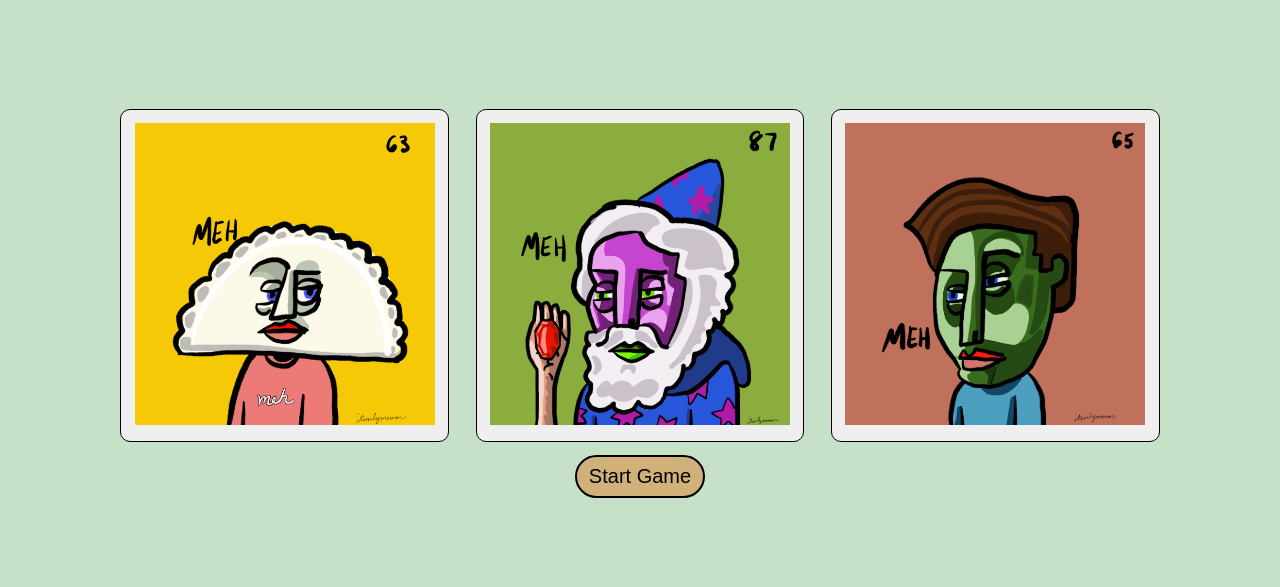
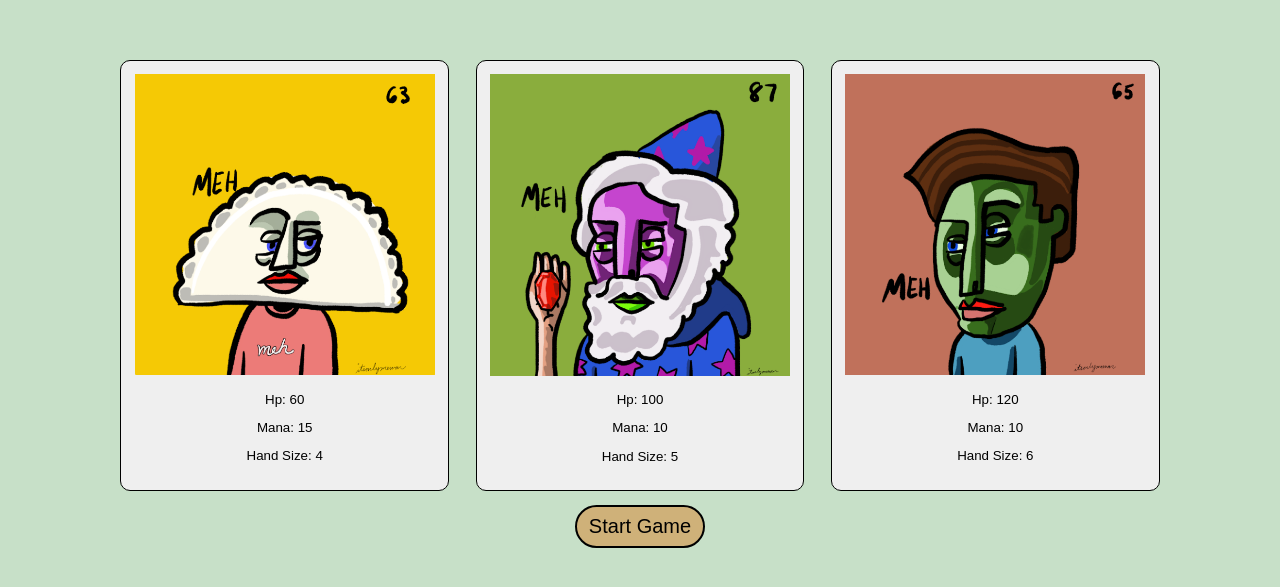
Before and after one commit to davidbarbi3r/meh-fight-ts, a React (Create React App) app: page / in a window 1280 px wide. Shown: the part 103-690 px from the top of the page. Built offline with nearby package versions, Linux system fonts and the light colour scheme.

Commit message:
+ display hero stats in selection + diff handSize

```diff
--- a/src/App.tsx
+++ b/src/App.tsx
@@ -15,7 +15,6 @@ import Cards from './component/Cards';
   - Crit / Missed / normal dmg with attack cards,
   - Loot when an Enemy is dead (card ? object ? gold ?),
   - multiple enemies in same fight ?
-  - Display hero caracteristics in hero selection
   - Fight animations
 */
 
@@ -37,7 +36,7 @@ function App() {
   }
 
   const startFight = (deck: CardModel[]):void => {
-    let hand:CardModel[] = deck.splice(0,5)
+    let hand:CardModel[] = deck.splice(0,heroSelected.handSize)
     setEnemies(enemies.splice(1))
     setIsFighting(true)
     setHand(hand)
@@ -60,12 +59,12 @@ function App() {
 
   const drawCards= ():void => {
     let hand:CardModel[] = []
-    if (deck.length > 5) {
-      hand = deck.splice(0,5)
+    if (deck.length > heroSelected.handSize) {
+      hand = deck.splice(0,heroSelected.handSize)
     } else {
       setDeck(prev => [...prev, ...discardPile])
       setDiscardPile([])
-      hand = deck.splice(0,5)
+      hand = deck.splice(0, heroSelected.handSize)
     }
     setHand(hand)
   }
--- a/src/component/Intro.tsx
+++ b/src/component/Intro.tsx
@@ -1,9 +1,14 @@
 function Intro(props:any) {
 
-    const heroImgHtml = props.heroArray.map((hero: { id: number; img: string; name: string;}) =>
+    const heroImgHtml = props.heroArray.map((hero: { id: number; img: string; name: string; hp: number; mana: number; handSize: number}) =>
             <button className='game-starter-char'
                     onClick={() => props.selectHero(hero.id)} key={hero.id}>
                 <img src={`./images/heros/${hero.img}`} alt={`${hero.name}`}></img>
+                <div className="Stats">
+                    <p>Hp: {hero.hp}</p>
+                    <p>Mana: {hero.mana}</p>
+                    <p>Hand Size: {hero.handSize}</p>
+                </div>
             </button>
         )
     return (
--- a/src/data/Data.tsx
+++ b/src/data/Data.tsx
@@ -12,7 +12,8 @@ export interface HeroModel {
      img: string,
      crit: number,
      critDmg: number,
-     miss: number
+     miss: number,
+     handSize: number,
 }
 
 export interface EnemyModel {
@@ -52,7 +53,8 @@ class Hero implements HeroModel{
         public img: string,
         public crit: number, //increase crit probability
         public critDmg: number, //increase crit damages
-        public miss: number //increase missed attack probability
+        public miss: number, //increase missed attack probability
+        public handSize: number
      ){}
 }
 
@@ -107,9 +109,9 @@ class Card implements CardModel{
 /* --- Data Arrays --- */
 
 export let heroArray: HeroModel[] = [
-    new Hero(nanoid(8), "Dumpling", 100, 15, 0, "dumpling.png", 5, 10, 0),
-    new Hero(nanoid(8), "Wizard", 100, 10, 0, "wizard.png", 0, 20, 0),
-    new Hero(nanoid(8), "ElonMeh", 100, 10, 0, "elonmeh.png", 30, 5, 5)
+    new Hero(nanoid(8), "Dumpling", 60, 15, 0, "dumpling.png", 5, 10, 0, 4),
+    new Hero(nanoid(8), "Wizard", 100, 10, 0, "wizard.png", 0, 20, 0, 5),
+    new Hero(nanoid(8), "ElonMeh", 120, 10, 0, "elonmeh.png", 30, 5, 5, 6)
 ]
 
 export let enemiesArray: EnemyModel[] = [
```
